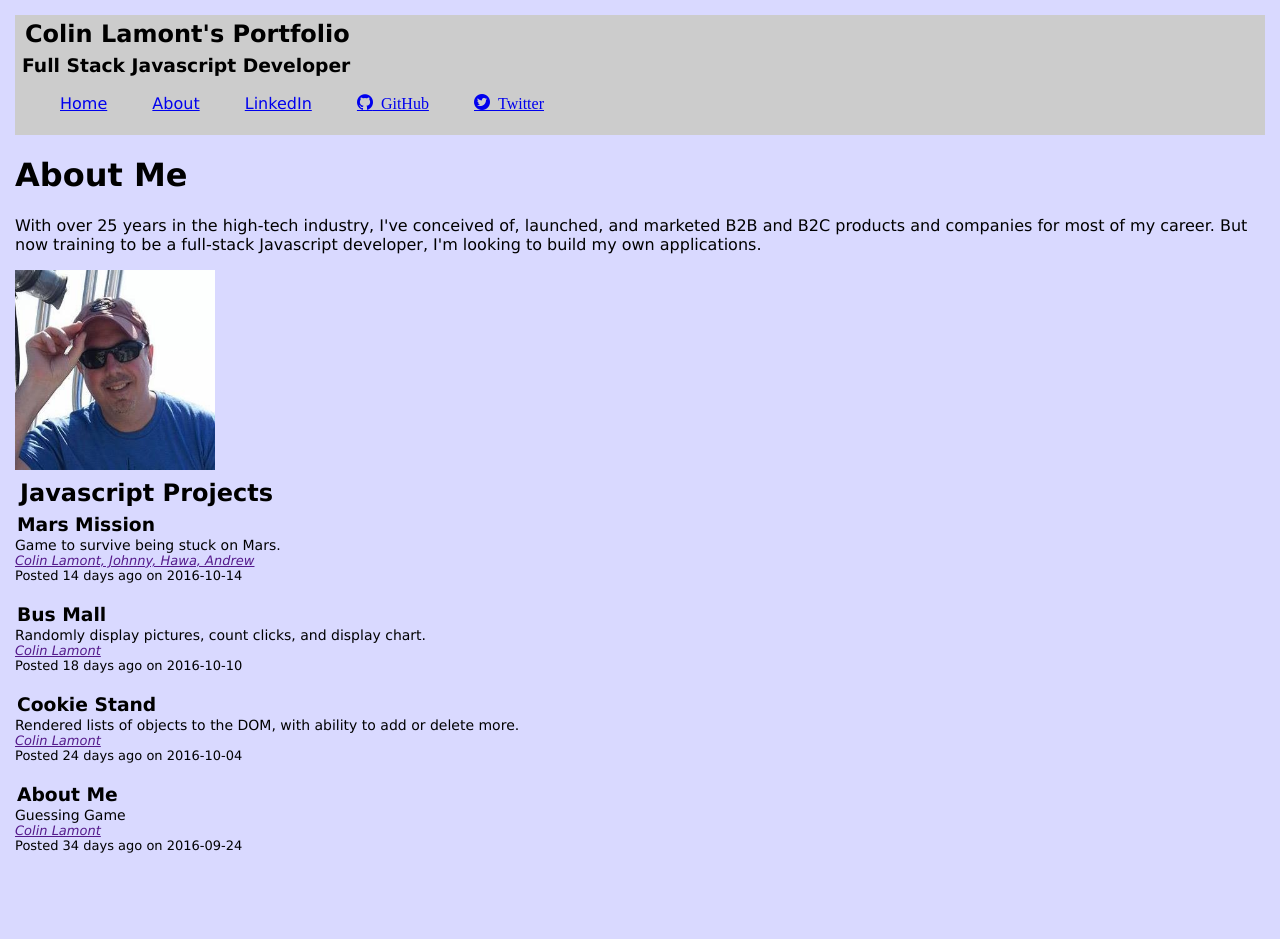
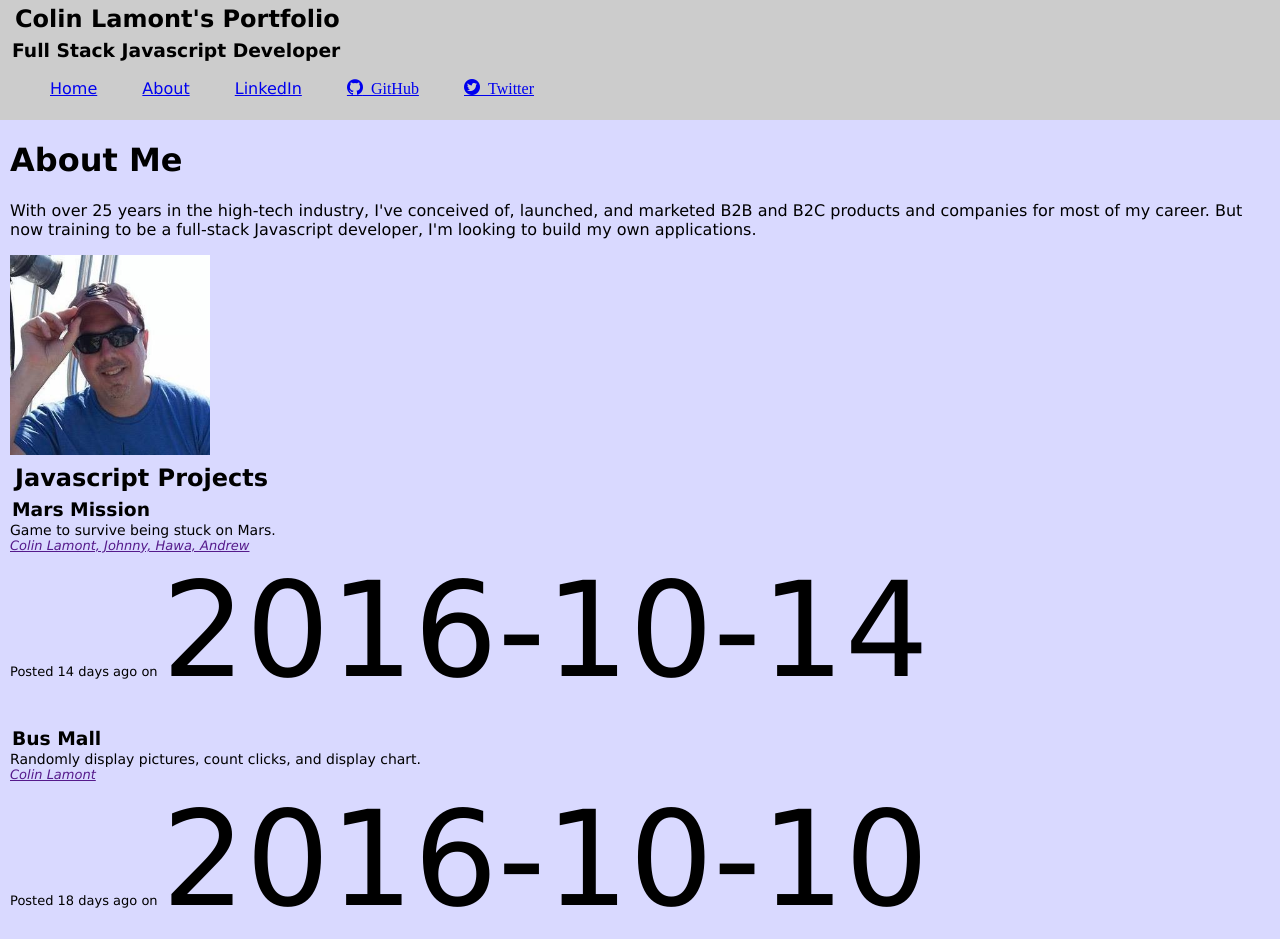
Before and after one commit to chamberi/portfolio, a plain HTML site: page index.html in a window 1280 px wide. Shown: the top 939 px of the page. Before the commit the page ends 887 px from the top, so only its background shows below. Drawn offline with nearby package versions, Linux system fonts and the light colour scheme; files whose address does not match are found by name.

Commit message:
changed some stylings in css

```diff
--- a/styles/base.css
+++ b/styles/base.css
@@ -11,12 +11,18 @@ body {
   font-family: Verdana;
   margin: 15px;
   background-color: #D9D9FF;
+  padding: 0;
+  margin: 0;
 }
 
 header {
   background-color: #CCCCCC;
   height: 120px;
-  padding: 0 5px;
+  padding: 0 10px;
+}
+
+main {
+  margin: 10px;
 }
 
 img {
--- a/styles/modules.css
+++ b/styles/modules.css
@@ -17,6 +17,9 @@
   clear: both;
 }
 
+time {
+  font-size: 132px;
+}
 
 @media screen and (min-width: 760px){
   .icon-menu {
```
